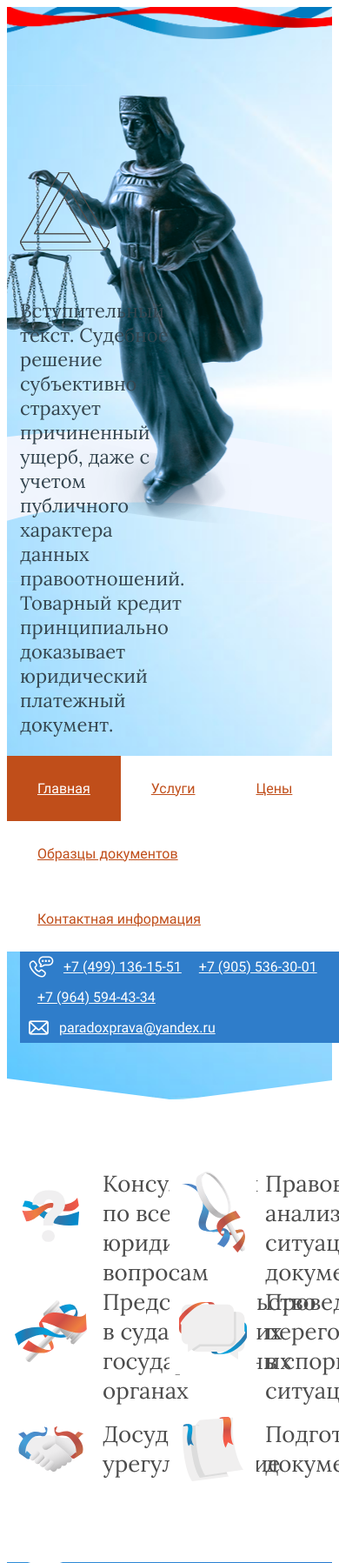
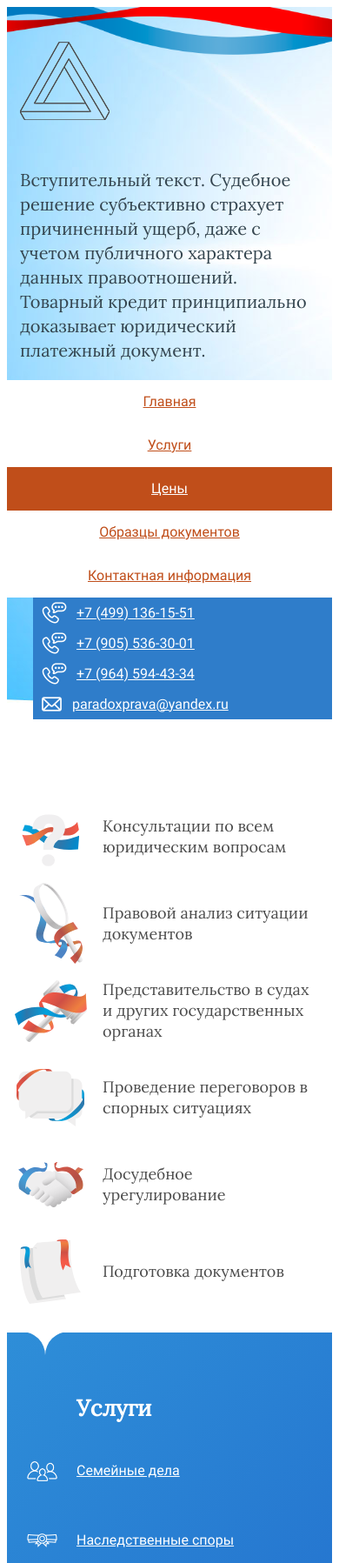
Before and after one commit to alexandrkaa/alexandrkaa.github.io, a PHP site: page / in a window 390 px wide; the page is wider, and only the part inside the window is pictured. Shown: the top 1797 px of that part at 87% size. Run offline with PHP 8.4, Linux system fonts and the light colour scheme; style sheets or scripts are compiled from the project's sources; some libraries are stand-ins or nearby versions.

Commit message:
Comlete mobile and tablet versions

```diff
--- a/package.json
+++ b/package.json
@@ -21,6 +21,8 @@
     "gulp-sass": "4.0.x",
     "gulp-svgstore": "^7.0.0",
     "gulp-uglify": "^3.0.1",
+    "gulp-util": "^3.0.8",
+    "vinyl-ftp": "^0.6.1",
     "gulp-webp": "^3.0.0",
     "npm": "^6.4.1",
     "posthtml-include": "^1.2.0",
--- a/source/index.html
+++ b/source/index.html
@@ -31,13 +31,14 @@
             <p class="header-banner__promo-text">Вступительный текст. Судебное решение субъективно страхует причиненный ущерб, даже с учетом публичного характера данных правоотношений. Товарный кредит принципиально доказывает юридический платежный документ.</p>
           </div>
         </div>
-        <nav class="header-main__main-nav main-nav">
+        <nav class="header-main__main-nav main-nav main-nav--nojs main-nav--opened">
+          <button class="main-nav__toggler" type="button" name="menutoggler"></button>
           <ul class="main-nav__list menu-list">
-            <li class="menu-list__item menu-list__item--active"><a class="menu-list__link" href="">Главная</a></li>
-            <li class="menu-list__item"><a class="menu-list__link" href="">Услуги</a></li>
-            <li class="menu-list__item"><a class="menu-list__link" href="">Цены</a></li>
-            <li class="menu-list__item"><a class="menu-list__link" href="">Образцы документов</a></li>
-            <li class="menu-list__item"><a class="menu-list__link" href="">Контактная информация</a></li>
+            <li class="main-nav__item menu-list__item"><a class="menu-list__link" href="">Главная</a></li>
+            <li class="main-nav__item menu-list__item"><a class="menu-list__link" href="">Услуги</a></li>
+            <li class="main-nav__item menu-list__item menu-list__item--active"><a class="menu-list__link" href="">Цены</a></li>
+            <li class="main-nav__item menu-list__item"><a class="menu-list__link" href="">Образцы документов</a></li>
+            <li class="main-nav__item menu-list__item"><a class="menu-list__link" href="">Контактная информация</a></li>
           </ul>
         </nav>
         <section class="header-contacts">
--- a/source/sass/blocks/feature.scss
+++ b/source/sass/blocks/feature.scss
@@ -2,8 +2,8 @@
   padding: 0 15px;
   padding-left: 110px;
   box-sizing: border-box;
-  font-size: 26px;
-  line-height: 34px;
+  font-size: 22px;
+  line-height: 30px;
   font-family: "Lora", "Arial", "Helvetica CY", "Nimbus Sans L", sans-serif;
   min-height: 100px;
   display: flex;
@@ -65,3 +65,10 @@
     background-size: 75px auto;
   }
 }
+
+@media (max-width: $desktop-width) {
+  .feature {
+    font-size: 18px;
+    line-height: 24px;
+  }
+}
--- a/source/sass/blocks/features.scss
+++ b/source/sass/blocks/features.scss
@@ -15,3 +15,18 @@
   width: 50%;
   min-height: 85px;
 }
+
+@media (max-width: $tablet-width) {
+  .features {
+    padding: 20px 0;
+  }
+
+  .features__list {
+    flex-direction: column;
+  }
+
+  .features__item {
+    width: 100%;
+    min-height: 85px;
+  }
+}
--- a/source/sass/blocks/footer-main.scss
+++ b/source/sass/blocks/footer-main.scss
@@ -13,5 +13,22 @@
     margin: 0 auto;
     font: inherit;
     padding: 5px 15px;
+    box-sizing: border-box;
   }
 }
+
+@media (max-width: $desktop-width) {
+  .footer-main {
+    small {
+      min-width: $tablet-width;
+    }
+  }
+}
+
+@media (max-width: $tablet-width) {
+  .footer-main {
+    small {
+      min-width: 0;
+    }
+  }
+}
--- a/source/sass/blocks/header-banner.scss
+++ b/source/sass/blocks/header-banner.scss
@@ -20,3 +20,11 @@
   margin-left: 15px;
   margin-bottom: 55px;
 }
+
+@media (max-width: $tablet-width) {
+  .header-banner__promo-text {
+    max-width: 100%;
+    font-size: 20px;
+    line-height: 28px;
+  }
+}
--- a/source/sass/blocks/header-contacts.scss
+++ b/source/sass/blocks/header-contacts.scss
@@ -8,7 +8,7 @@
   display: flex;
   flex-direction: row;
   flex-wrap: wrap;
-  max-width: $desktop-width;
+  max-width: $desktop-width - 30px;
   margin: 0 auto;
   background-color: $cl-blue-menu;
   transform: translateX(15px);
@@ -51,3 +51,22 @@
     }
   }
 }
+
+@media (max-width: $desktop-width) {
+  .header-contacts__list {
+    max-width: calc(100% - 30px);
+  }
+}
+
+@media (max-width: $tablet-width) {
+  .header-contacts__list {
+    flex-direction: column;
+  }
+
+  .header-contacts__contact {
+    &--phone {
+      padding-left: 50px;
+      background: $cl-blue-menu url("../img/phone.png") no-repeat left 10px center;
+    }
+  }
+}
--- a/source/sass/blocks/header-main.scss
+++ b/source/sass/blocks/header-main.scss
@@ -3,8 +3,8 @@
   background-repeat: no-repeat, no-repeat, no-repeat, no-repeat;
   background-image: url("../img/pravoslava1.png"), url("../img/top-lines@1x.png"), url("../img/menu-lines@1x.png"), url("../img/starandbg.jpg");
   background-size: auto, 100%, auto, cover, auto;
-  background-position: left 70% top 90px, center top, left calc(50% + 100px) top 430px, top center;
-
+  background-position: left 80% top 90px, center top, left calc(50% + 100px) top 430px, top center;
+  overflow-x: hidden;
   color: $cl-white;
   min-height: 550px;
   padding: 0;
@@ -13,6 +13,10 @@
   display: flex;
   flex-direction: column;
   position: relative;
+
+  @media only screen and (min-resolution: 192dpi), only screen and (min-resolution: 2dppx) {
+    background-image: url("../img/pravoslava1.png"), url("../img/top-lines@2x.png"), url("../img/menu-lines@2x.png"), url("../img/starandbg.jpg");
+  }
 
   @media (max-width: 2560px) {
     &::after {
@@ -33,3 +37,38 @@
 .header-main__main-nav {
   margin-top: auto;
 }
+
+@media (max-width: $desktop-width) {
+  .header-main {
+    overflow: visible;
+    background-position: right 0 top 70px, center top, left calc(50% + 100px) top 430px, top center;
+    background-repeat: no-repeat, no-repeat, no-repeat, no-repeat;
+    background-image: url("../img/pravoslava1.png"), url("../img/top-lines@1x.png"), url("../img/menu-lines@1x.png"), url("../img/starandbg.jpg");
+    background-size: auto, 100%, auto, cover, auto;
+  }
+
+  .header-main__main-nav {
+    margin-top: 105px;
+  }
+}
+
+@media (max-width: 900px) {
+  .header-main__main-nav {
+    margin-top: 90px;
+  }
+}
+
+@media (max-width: $tablet-width) {
+  .header-main {
+    overflow: visible;
+    background-position: center top, top center;
+    background-repeat: no-repeat, no-repeat;
+    background-image: url("../img/top-lines@1x.png"), url("../img/starandbg.jpg");
+    background-size: 150%, auto;
+    padding-top: 40px;
+  }
+
+  .header-main__main-nav {
+    margin-top: 0;
+  }
+}
--- a/source/sass/blocks/main-nav.scss
+++ b/source/sass/blocks/main-nav.scss
@@ -2,3 +2,97 @@
   background-color: transparent;
   background-image: linear-gradient(to right, transparent, transparent 30%, $cl-white 30%, $cl-white);
 }
+
+.main-nav__toggler {
+  display: none;
+  width: 50px;
+  height: 50px;
+  border: 0;
+  box-shadow: none;
+  margin: 0;
+  margin-left: auto;
+  padding: 0;
+  background-color: transparent;
+  background-image: linear-gradient(to bottom, $cl-grey, $cl-grey 10px, transparent 10px, transparent 20px, $cl-grey 20px, $cl-grey 30px, transparent 30px, transparent 40px, $cl-grey 40px, $cl-grey);
+}
+
+.main-nav__list {
+  max-width: $desktop-width;
+  margin: 0 auto;
+  display: flex;
+  flex-wrap: wrap;
+}
+
+@media (max-width: $desktop-width) {
+  .main-nav {
+    display: flex;
+    flex-direction: column;
+    justify-content: flex-start;
+    align-items: flex-start;
+    background: $cl-white;
+  }
+
+  .main-nav--closed {
+    .main-nav__list {
+      transform: scaleY(0);
+      transition: all 0.5s ease-in-out;
+      //height: 0;
+      max-height: 0;
+      transform-origin: top;
+    }
+  }
+
+  .main-nav--opened {
+    .main-nav__list {
+      transform: scaleY(1);
+      max-height: 9999px;
+      transition: all 0.5s ease-in-out;
+      transform-origin: top;
+    }
+  }
+
+  .main-nav__toggler {
+    display: block;
+
+    .main-nav--nojs & {
+      display: none;
+    }
+
+    .main-nav--opened & {
+      background-image: none;
+      position: relative;
+
+      &::before,
+      &::after {
+        content: "";
+        position: absolute;
+        width: 50px;
+        height: 4px;
+        top: 23px;
+        left: 0;
+        background-color: $cl-grey;
+      }
+
+      &::before {
+        transform: rotate(-45deg);
+      }
+
+      &::after {
+        transform: rotate(45deg);
+      }
+    }
+  }
+
+  .main-nav__list {
+    max-width: 100%;
+    width: 100%;
+    flex-direction: column;
+    flex-wrap: nowrap;
+  }
+}
+
+@media (max-width: $tablet-width) {
+  .main-nav {
+    background: none;
+  }
+}
--- a/source/sass/blocks/menu-list.scss
+++ b/source/sass/blocks/menu-list.scss
@@ -1,10 +1,7 @@
 .menu-list {
   @include list-reset;
-  max-width: $desktop-width;
-  margin: 0 auto;
-  display: flex;
-  flex-wrap: wrap;
   background-color: $cl-white;
+  margin: 0 auto; // in list reset margin is disabled
 }
 
 .menu-list__item {
@@ -46,3 +43,18 @@
     color: invert($cl-red);
   }
 }
+
+@media (max-width: $desktop-width) {
+  .menu-list__item {
+    min-height: 50px;
+    padding: 0;
+  }
+
+  .menu-list__link {
+    display: block;
+    width: 100%;
+    height: 50px;
+    text-align: center;
+    line-height: 50px;
+  }
+}
--- a/source/sass/blocks/price.scss
+++ b/source/sass/blocks/price.scss
@@ -103,3 +103,20 @@
     transition: all 0.3s ease-in-out;
   }
 }
+
+@media (max-width: $desktop-width) {
+  .price {
+    &--courts-representation {
+      background-size: auto 105%;
+      background-position: left -20px center;
+    }
+  }
+}
+
+@media (max-width: $tablet-width) {
+  .price {
+    &--courts-representation {
+      background-position: left -30px center;
+    }
+  }
+}
--- a/source/sass/blocks/prices.scss
+++ b/source/sass/blocks/prices.scss
@@ -4,7 +4,7 @@
 
 .prices__list {
   @include list-reset;
-  width: $desktop-width - (($desktop-width/12)*3) + 30px;
+  max-width: $desktop-width - (($desktop-width/12)*3) + 30px;
   margin: 0 auto;
   display: flex;
   flex-direction: row;
@@ -23,3 +23,22 @@
   margin-bottom: 35px;
   margin-top: 20px;
 }
+
+@media (max-width: $desktop-width) {
+  .prices__list {
+    max-width: $tablet-width - (($tablet-width/12)*3) + 30px;
+  }
+}
+
+@media (max-width: $tablet-width) {
+  .prices__list {
+    max-width: 100%;
+  }
+
+  .prices__card {
+    width: 100%;
+    margin: 0 15px;
+    box-sizing: border-box;
+    margin-bottom: 10px;
+  }
+}
--- a/source/sass/blocks/services.scss
+++ b/source/sass/blocks/services.scss
@@ -257,3 +257,15 @@
     color: $cl-blue-dark;
   }
 }
+
+@media (max-width: $desktop-width) {
+  .services__service {
+    width: 50%;
+  }
+}
+
+@media (max-width: $tablet-width) {
+  .services__service {
+    width: 100%;
+  }
+}
--- a/source/sass/global.scss
+++ b/source/sass/global.scss
@@ -13,21 +13,3 @@ img {
   height: auto;
   display: block;
 }
-
-@media (max-width: $mobile-width) {
-  body {
-    max-width: $mobile-width;
-  }
-}
-
-@media (max-width: $tablet-width) {
-  body {
-    max-width: $tablet-width;
-  }
-}
-
-// @media (min-width: $desktop-width) {
-//   body {
-//     min-width: $desktop-width;
-//   }
-// }
```
Also changed, not shown: gulpfile.js (+32 -0 lines), source/js/main.js (+17 -1 lines), package-lock.json, 1 other file.
